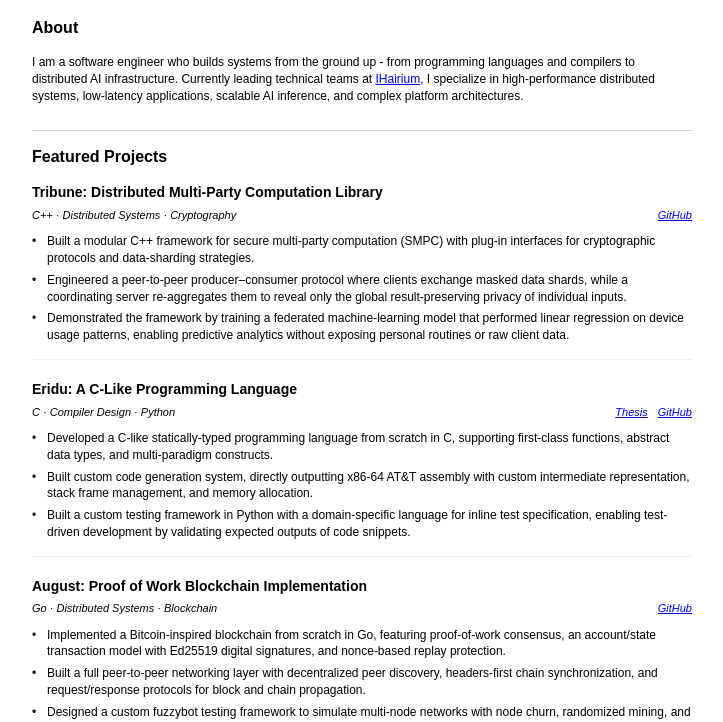
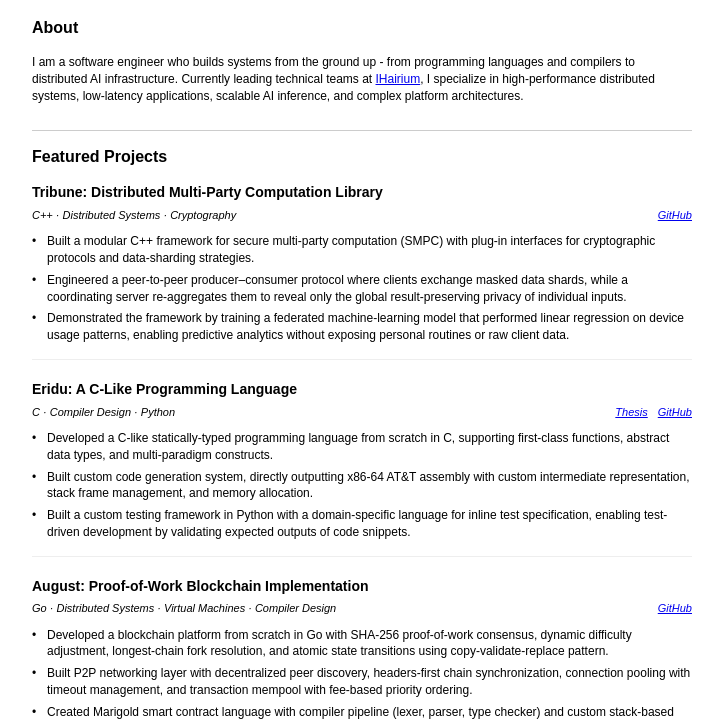
Before and after one commit to frederikgramkortegaard/frederikgramkortegaard.github.io, a plain HTML site: page index.html in a window 1280 px wide. Shown: the part 70-792 px from the top of the page, without its empty margins (278-1001 px from the left). Drawn offline with Linux system fonts and the light colour scheme.

Commit message:
rephrase August

```diff
--- a/index.html
+++ b/index.html
@@ -485,15 +485,15 @@ body {
                     </div>
 
                     <div class="project">
-                        <h3>August: Proof of Work Blockchain Implementation</h3>
+                        <h3>August: Proof-of-Work Blockchain Implementation</h3>
                         <div class="project-meta">
-                            <span class="tech-stack">Go · Distributed Systems · Blockchain</span>
+                            <span class="tech-stack">Go · Distributed Systems · Virtual Machines · Compiler Design</span>
                             <a href="https://github.com/frederikgramkortegaard/august" target="_blank">GitHub</a>
                         </div>
                         <ul>
-                            <li>Implemented a Bitcoin-inspired blockchain from scratch in Go, featuring proof-of-work consensus, an account/state transaction model with Ed25519 digital signatures, and nonce-based replay protection.</li>
-                            <li>Built a full peer-to-peer networking layer with decentralized peer discovery, headers-first chain synchronization, and request/response protocols for block and chain propagation.</li>
-                            <li>Designed a custom fuzzybot testing framework to simulate multi-node networks with node churn, randomized mining, and transaction generation, validating consensus and synchronization under realistic conditions.</li>
+                            <li>Developed a blockchain platform from scratch in Go with SHA-256 proof-of-work consensus, dynamic difficulty adjustment, longest-chain fork resolution, and atomic state transitions using copy-validate-replace pattern.</li>
+                            <li>Built P2P networking layer with decentralized peer discovery, headers-first chain synchronization, connection pooling with timeout management, and transaction mempool with fee-based priority ordering.</li>
+                            <li>Created Marigold smart contract language with compiler pipeline (lexer, parser, type checker) and custom stack-based VM featuring 256-bit arithmetic, gas metering, persistent storage, and blockchain context integration.</li>
                         </ul>
                     </div>
                 </div>
```
